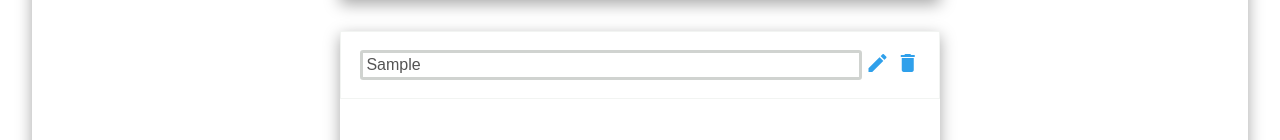
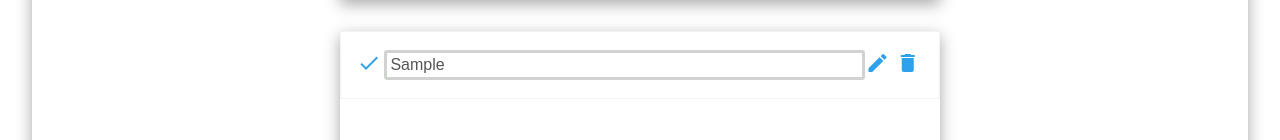
Before and after one commit to matheusleal-code/angular-todo-app, an Angular app: page / in a window 1280 px wide. Both pictures are taken after typing "Sample" into the empty fields and a click on the button "Add". Shown: the part 241-381 px from the top of the page. Built offline with nearby package versions, Linux system fonts and the light colour scheme.

Commit message:
feat: todo-item component updated

```diff
--- a/src/app/todo-item/todo-item.component.css
+++ b/src/app/todo-item/todo-item.component.css
@@ -14,6 +14,10 @@
   font-weight: 400;
   font-size: 1rem;
   padding: 0.2rem;
+  width: 100%;
+}
+
+.input-box{
   width: 100%;
 }
 
@@ -47,3 +51,18 @@ input{
 
   border: 0.2rem solid #d0d3d0;
 }
+
+.markAsDone{
+  position: relative;
+}
+
+.markAsDone::before{
+  content: "";
+  position: absolute;
+  top: 50%;
+  left: 0;
+  right: 0;
+  margin-left: 2px;
+  border-bottom: 1px solid #111;
+  width: 100%;
+}
--- a/src/app/todo-item/todo-item.component.html
+++ b/src/app/todo-item/todo-item.component.html
@@ -1,15 +1,20 @@
 <div class="container">
+  <div *ngIf="!isEditing" class="action">
+    <button (click)="attTask(id, description, !status)"><i class="material-icons">{{!status ? 'done' : 'cancel'}}</i></button>
+  </div>
   <input type="number" class="hide" value={{id}}>
-  <input value={{description}} type="text" [disabled]="!isEditing">
+  <div class="input-box" [ngClass]="{'markAsDone':status}">
+    <input value={{description}} type="text" [disabled]="!isEditing">
+  </div>
   <div class="actions">
-    <div *ngIf="!isEditing" class="action">
+    <div *ngIf="!isEditing && !status" class="action">
       <button (click)="setIsEditing()"><i class="material-icons">mode_edit</i></button>
     </div>
     <div *ngIf="!isEditing" class="action">
       <button (click)="deleteTask(id)"><i class="material-icons">delete</i></button>
     </div>
     <div *ngIf="isEditing" class="action">
-      <button (click)="attTask(id, description)"><i class="material-icons">done</i></button>
+      <button (click)="attTask(id, description, status)"><i class="material-icons">done</i></button>
     </div>
   </div>
 </div>
--- a/src/app/todo-item/todo-item.component.ts
+++ b/src/app/todo-item/todo-item.component.ts
@@ -1,4 +1,5 @@
 import { Component, Input, OnInit } from '@angular/core';
+import { FormBuilder } from '@angular/forms';
 import { TodoService } from '../todo-list.service';
 
 @Component({
@@ -9,11 +10,13 @@ import { TodoService } from '../todo-list.service';
 export class TodoItemComponent implements OnInit {
   @Input() id: number;
   @Input() description: string;
+  @Input() status: boolean;
 
   isEditing: boolean = false
 
   constructor(
-    private TodoService: TodoService
+    private TodoService: TodoService,
+    private FormBuilder: FormBuilder
   ) { }
 
   ngOnInit(): void {
@@ -24,10 +27,8 @@ export class TodoItemComponent implements OnInit {
     this.isEditing = !this.isEditing;
   }
 
-  attTask(id: number, description: string){
-    console.log(id);
-    console.log(description);
-    this.TodoService.attTask(id, description);
+  attTask(id: number, description:string, status: boolean){
+    this.TodoService.attTask(id, description, status);
     this.isEditing = false;
   }
 
--- a/src/app/todo-list.service.ts
+++ b/src/app/todo-list.service.ts
@@ -29,12 +29,13 @@ export class TodoService {
     }
   }
 
-  attTask(id: number, description: string){
+  attTask(id: number, description: string, status: boolean){
     const todoId = this.getItemByID(id);
 
     for(var todo of todoId){
       var index = this.todos.indexOf(todo);
       this.todos[index].description = description;
+      this.todos[index].status = status;
     }
   }
 
--- a/src/app/todo-list/todo-list.component.html
+++ b/src/app/todo-list/todo-list.component.html
@@ -2,7 +2,7 @@
   <div class="container">
     <div *ngFor="let todo of todos">
       <h3>
-        <app-todo-item [id]="todo.id" [description]="todo.description"></app-todo-item>
+        <app-todo-item [id]="todo.id" [description]="todo.description" [status]="todo.status"></app-todo-item>
       </h3>
     </div>
   </div>
--- a/src/app/todos.ts
+++ b/src/app/todos.ts
@@ -1,7 +1,7 @@
 export interface Todo {
   id: number;
   description: string;
-  status: string;
+  status: boolean;
 }
 
 /*
```
